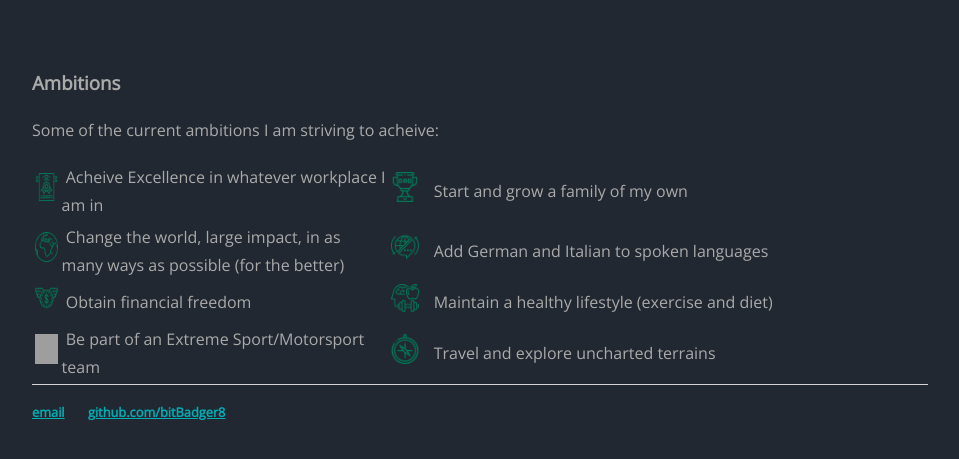
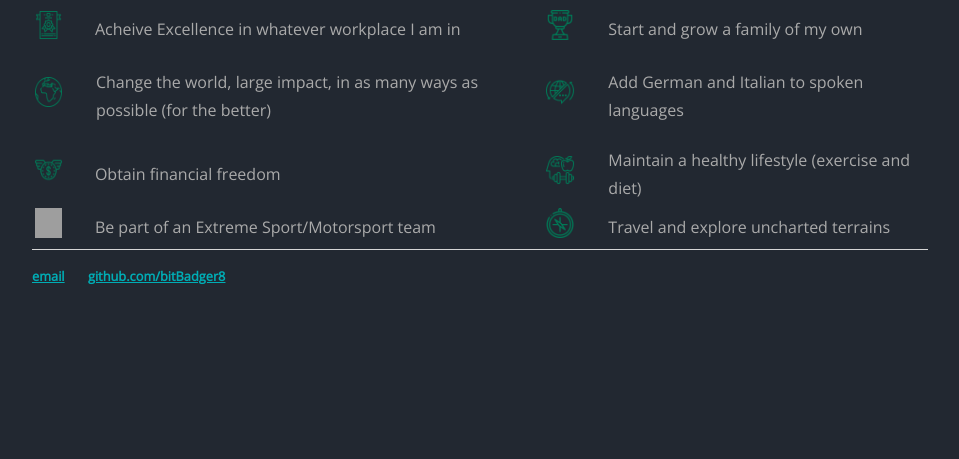
Before and after one commit to bitBadger8/bitBadger8.github.io, a Jekyll site: the page built from about/index.html, in a window 1280 px wide, cut to the strip 652-1138 px from the top of the page. Shown: the top 459 px of the strip, without its empty margins (160-1119 px from the left). Built offline with Jekyll 4.4.1, drawn with Linux system fonts in a browser that asks for light colours; after the commit the page ends 1002 px from its top, so only the background shows below that; grey boxes are pictures that could not be loaded.

Commit message:
Update index.html

```diff
--- a/about/index.html
+++ b/about/index.html
@@ -30,35 +30,35 @@
 <td style="width: 158px;">People Mastery</td>
 </tr>
 </tbody>
-</table>
-<p>&nbsp;</p>
-<h3>Ambitions</h3>
-<p>Some of the current ambitions I am striving to acheive:</p>
-<table style="height: 166px; width: 765px;">
+<table >
 <tbody>
 <tr>
-<td style="width: 56px;"><img src="https://github.com/bitBadger8/bitBadger8.github.io/blob/main/assets/images/pngs/excellence.png?raw=true" alt="" width="30" height="30" /></td>
-<td style="width: 594px;">&nbsp;Acheive Excellence in whatever workplace I am in</td>
-<td style="width: 87.25px;"><img src="https://github.com/bitBadger8/bitBadger8.github.io/blob/main/assets/images/pngs/dad.png?raw=true" alt="" width="30" height="30" /></td>
-<td style="width: 765.75px;">&nbsp;Start and grow a family of my own</td>
+<td style="width: 56px; text-align: right;"><img src="https://github.com/bitBadger8/bitBadger8.github.io/blob/main/assets/images/pngs/excellence.png?raw=true" alt="" width="30" height="30" /></td>
+<td style="width: 782px; padding-left: 30px;">Acheive Excellence in whatever workplace I am in</td>
+<td style="width: 75px; text-align: right;"><img src="https://github.com/bitBadger8/bitBadger8.github.io/blob/main/assets/images/pngs/dad.png?raw=true" alt="" width="30" height="30" /></td>
+<td style="width: 589px; padding-left: 30px;">Start and grow a family of my own</td>
 </tr>
 <tr>
-<td style="width: 56px;"><img src="https://github.com/bitBadger8/bitBadger8.github.io/blob/main/assets/images/pngs/world.png?raw=true" alt="" width="30" height="30" /></td>
-<td style="width: 594px;">&nbsp;Change the world, large impact, in as many ways as possible (for the better)</td>
-<td style="width: 87.25px;"><img src="https://github.com/bitBadger8/bitBadger8.github.io/blob/main/assets/images/pngs/languages.png?raw=true" alt="" width="30" height="30" /></td>
-<td style="width: 765.75px;">&nbsp;Add German and Italian to spoken languages</td>
+<td style="width: 56px; text-align: right;"><img src="https://github.com/bitBadger8/bitBadger8.github.io/blob/main/assets/images/pngs/world.png?raw=true" alt="" width="30" height="30" /></td>
+<td style="width: 782px;">
+<p style="padding-left: 30px;">Change the world, large impact, in as many ways as possible (for the better)</p>
+</td>
+<td style="width: 75px; text-align: right;"><img src="https://github.com/bitBadger8/bitBadger8.github.io/blob/main/assets/images/pngs/languages.png?raw=true" alt="" width="30" height="30" /></td>
+<td style="width: 589px; padding-left: 30px;">Add German and Italian to spoken languages</td>
 </tr>
 <tr>
-<td style="width: 56px;"><img src="https://github.com/bitBadger8/bitBadger8.github.io/blob/main/assets/images/pngs/finfree.png?raw=true" alt="" width="30" height="30" /></td>
-<td style="width: 594px;">&nbsp;Obtain financial freedom</td>
-<td style="width: 87.25px;"><img src="https://github.com/bitBadger8/bitBadger8.github.io/blob/main/assets/images/pngs/health.png?raw=true" alt="" width="30" height="30" /></td>
-<td style="width: 765.75px;">&nbsp;Maintain a healthy lifestyle (exercise and diet)</td>
+<td style="width: 56px; text-align: right;"><img src="https://github.com/bitBadger8/bitBadger8.github.io/blob/main/assets/images/pngs/finfree.png?raw=true" alt="" width="30" height="30" /></td>
+<td style="width: 782px; padding-left: 30px;">
+<p>Obtain financial freedom</p>
+</td>
+<td style="width: 75px; text-align: right;"><img src="https://github.com/bitBadger8/bitBadger8.github.io/blob/main/assets/images/pngs/health.png?raw=true" alt="" width="30" height="30" /></td>
+<td style="width: 589px; padding-left: 30px;">Maintain a healthy lifestyle (exercise and diet)</td>
 </tr>
 <tr>
-<td style="width: 56px;"><img src="https://github.com/bitBadger8/bitBadger8.github.io/blob/main/assets/images/pngs/extreme.png?raw=true" alt="" width="30" height="30" /></td>
-<td style="width: 594px;">&nbsp;Be part of an Extreme Sport/Motorsport team&nbsp;</td>
-<td style="width: 87.25px;"><img src="https://github.com/bitBadger8/bitBadger8.github.io/blob/main/assets/images/pngs/explore.png?raw=true" alt="" width="30" height="30" /></td>
-<td style="width: 765.75px;">&nbsp;Travel and explore uncharted terrains</td>
+<td style="width: 56px; text-align: right;"><img src="https://github.com/bitBadger8/bitBadger8.github.io/blob/main/assets/images/pngs/extreme.png?raw=true" alt="" width="30" height="30" /></td>
+<td style="width: 782px; padding-left: 30px;">Be part of an Extreme Sport/Motorsport team&nbsp;</td>
+<td style="width: 75px; text-align: right;"><img src="https://github.com/bitBadger8/bitBadger8.github.io/blob/main/assets/images/pngs/explore.png?raw=true" alt="" width="30" height="30" /></td>
+<td style="width: 589px; padding-left: 30px;">Travel and explore uncharted terrains</td>
 </tr>
 </tbody>
 </table>
```
